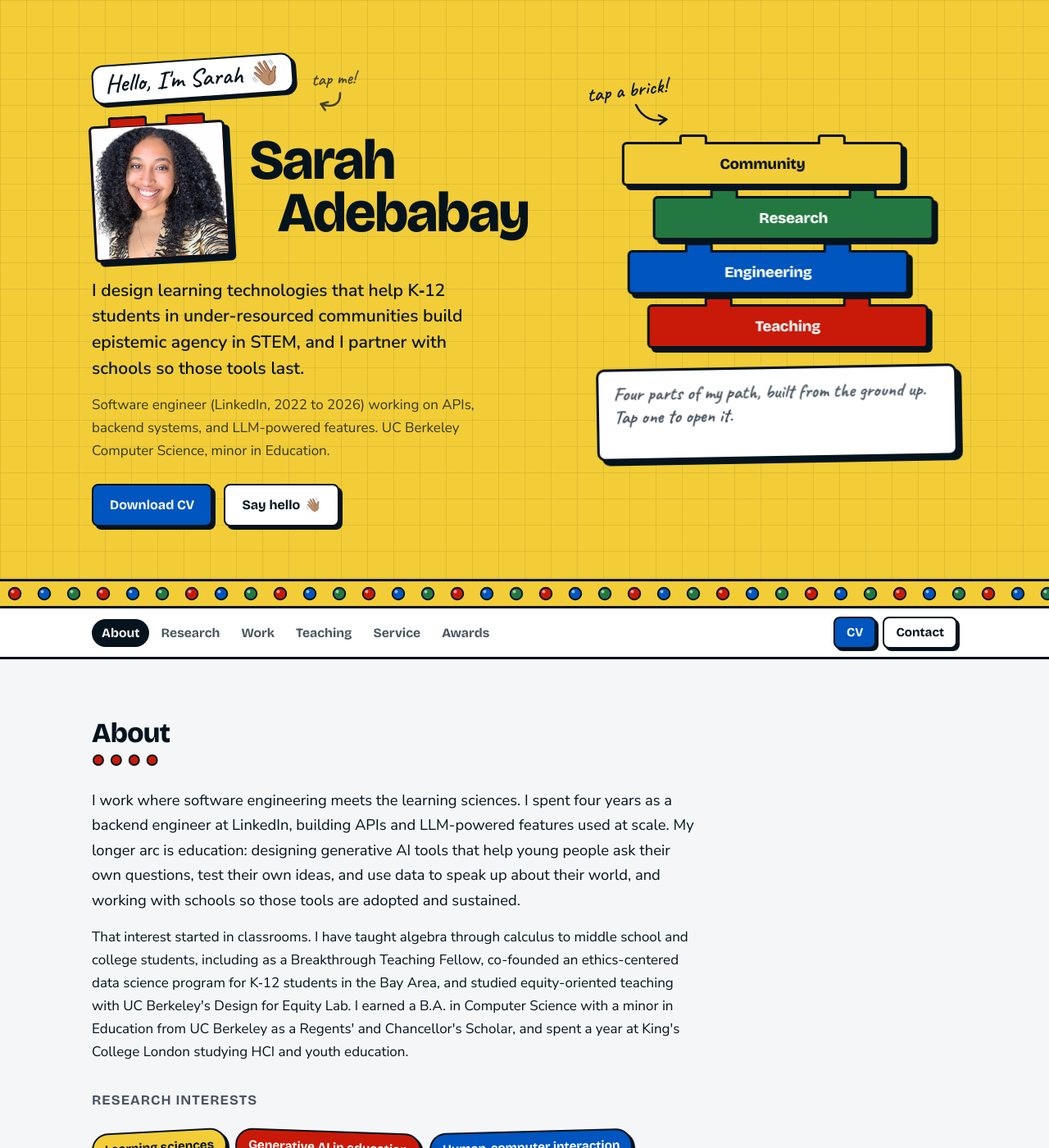
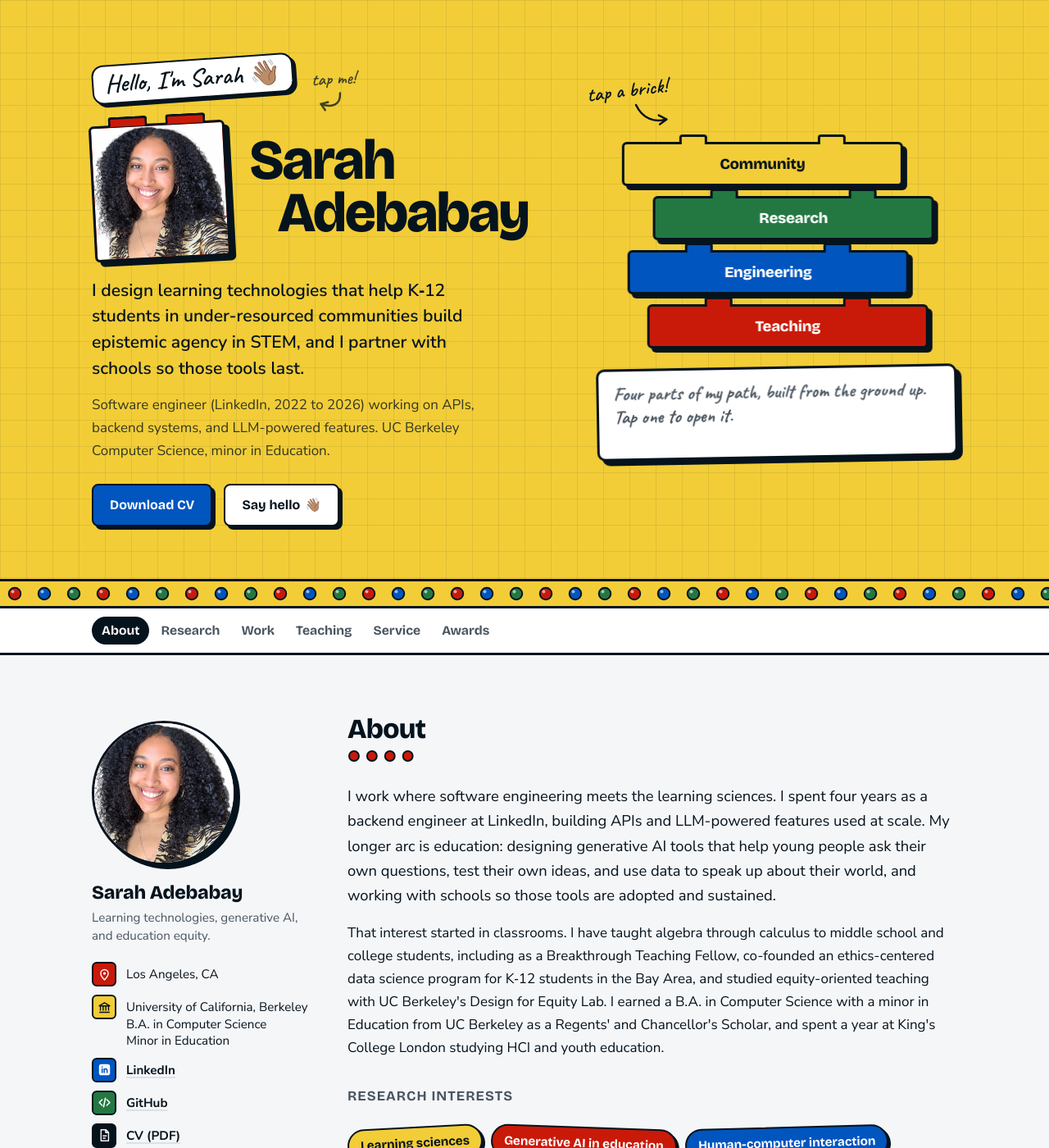
Before and after one commit to sarah-adebabay/sarah-adebabay.github.io, a Jekyll site: the page built from _pages/about.md, in a window 1280 px wide and 1400 px high. Shown: the whole window at 82% size. Built offline with Jekyll 4.4.1, drawn with Linux system fonts in a browser that asks for light colours.

Commit message:
Add a sticky profile column to the left of the homepage
Photo, name, short bio, Los Angeles, CA, UC Berkeley (three lines), LinkedIn,
GitHub and CV, each with a colored icon tile. Shows from 1024px, where the top
bar drops its CV/Contact buttons; below that the hero covers it and the top bar
gains a LinkedIn button. Layout check now accepts the column as the content edge.

Co-Authored-By: Claude Opus 5.5 <noreply@anthropic.com>

```diff
--- a/_config.yml
+++ b/_config.yml
@@ -27,7 +27,7 @@ author:
   name             : "Sarah Adebabay"
   pronouns         : # example: "she/her"
   bio              : "Learning technologies, generative AI, and education equity. UC Berkeley CS, minor in Education."
-  location         : "California"
+  location         : "Los Angeles, CA"
   employer         :
   uri              : # URL
   email            : # left blank on purpose (no public email)
--- a/_data/home.yml
+++ b/_data/home.yml
@@ -103,3 +103,12 @@ greetings:
     note: "H-E-L-L-O, fingerspelled in ASL"
   - text: "¡Hola!"
     note: "hello in Spanish"
+
+# Profile column on the left of the homepage (screens 1024px and wider). Location, LinkedIn and GitHub come from
+# site.author in _config.yml; the photo is `photo` above. Each education line shows on its own row.
+profile:
+  bio: "Learning technologies, generative AI, and education equity."
+  education:
+    - "University of California, Berkeley"
+    - "B.A. in Computer Science"
+    - "Minor in Education"
--- /dev/null
+++ b/_includes/brick/profile.html
@@ -0,0 +1,18 @@
+{% comment %}Left profile column on the home page: photo, name, short bio, place, school and links. Sticks while you scroll; hidden below 1024px, where the hero shows the same things.{% endcomment %}
+{% include base_path %}
+{% assign h = site.data.home %}
+{% assign a = site.author %}
+<aside class="profile" aria-label="About Sarah">
+  <img class="profile-photo" src="{{ base_path }}{{ h.photo }}" alt="{{ h.photo_alt }}">
+  <div>
+    <p class="profile-name">{{ a.name }}</p>
+    {% if h.profile.bio %}<p class="profile-bio">{{ h.profile.bio }}</p>{% endif %}
+  </div>
+  <ul class="profile-list">
+    {% if a.location %}<li class="t-red"><span class="tile"><svg viewBox="0 0 24 24" aria-hidden="true"><path d="M12 21s-6.5-6-6.5-11a6.5 6.5 0 0113 0c0 5-6.5 11-6.5 11z" fill="none" stroke="currentColor" stroke-width="2"/><circle cx="12" cy="10" r="2.3" fill="currentColor"/></svg></span><span><span class="sr-only">Location: </span>{{ a.location }}</span></li>{% endif %}
+    {% if h.profile.education %}<li class="t-yellow"><span class="tile"><svg viewBox="0 0 24 24" aria-hidden="true"><path d="M3 9.5L12 4l9 5.5z M5 10.5v7 M9.7 10.5v7 M14.3 10.5v7 M19 10.5v7 M3 20.5h18" fill="none" stroke="currentColor" stroke-width="2" stroke-linejoin="round"/></svg></span><span><span class="sr-only">Education: </span>{% for e in h.profile.education %}<span class="line">{{ e }}</span>{% endfor %}</span></li>{% endif %}
+    {% if a.linkedin %}<li class="t-blue"><span class="tile"><svg viewBox="0 0 24 24" aria-hidden="true"><rect x="2.5" y="2.5" width="19" height="19" rx="4" fill="currentColor"/><path d="M8 10.5v6.5 M8 7.2v.1 M11.5 17v-6.5 M11.5 13.5c0-1.9 1.1-3 2.6-3s2.4 1 2.4 3V17" fill="none" stroke="#0055BF" stroke-width="2.2" stroke-linecap="round"/></svg></span><a href="https://www.linkedin.com/in/{{ a.linkedin }}/">LinkedIn</a></li>{% endif %}
+    {% if a.github %}<li class="t-green"><span class="tile"><svg viewBox="0 0 24 24" aria-hidden="true"><path d="M8 7l-5 5 5 5 M16 7l5 5-5 5 M13.5 4.5l-3 15" fill="none" stroke="currentColor" stroke-width="2.2" stroke-linecap="round" stroke-linejoin="round"/></svg></span><a href="https://github.com/{{ a.github }}">GitHub</a></li>{% endif %}
+    <li class="t-ink"><span class="tile"><svg viewBox="0 0 24 24" aria-hidden="true"><path d="M6 2.5h8.5l4.5 4.5v14.5H6z M14 2.5V7.5h5 M9 13h7 M9 17h5" fill="none" stroke="currentColor" stroke-width="2" stroke-linejoin="round"/></svg></span><a href="{{ base_path }}/files/Sarah-Adebabay-CV.pdf">CV (PDF)</a></li>
+  </ul>
+</aside>
--- a/_includes/brick/section-nav.html
+++ b/_includes/brick/section-nav.html
@@ -6,5 +6,6 @@
 </ul>
 <div class="nav-buttons">
   <a class="nav-btn cv" href="{{ base_path }}/cv/"{% if page.url == '/cv/' %} aria-current="page"{% endif %}>CV</a>
+  {% if site.author.linkedin %}<a class="nav-btn li-btn" href="https://www.linkedin.com/in/{{ site.author.linkedin }}/" aria-label="LinkedIn"><svg viewBox="0 0 24 24" aria-hidden="true"><rect x="2.5" y="2.5" width="19" height="19" rx="4" fill="currentColor"/><path d="M8 10.5v6.5 M8 7.2v.1 M11.5 17v-6.5 M11.5 13.5c0-1.9 1.1-3 2.6-3s2.4 1 2.4 3V17" fill="none" stroke="var(--surface)" stroke-width="2.2" stroke-linecap="round" style="stroke: var(--surface)"/></svg></a>{% endif %}
   <a class="nav-btn contact-btn" href="{{ include.prefix }}#contact">Contact</a>
 </div>
--- a/_layouts/brick-home.html
+++ b/_layouts/brick-home.html
@@ -8,7 +8,7 @@
 <head>
 {% include brick/head.html %}
 </head>
-<body class="nav-{{ h.nav_style | default: 'side' }}">
+<body class="nav-{{ h.nav_style | default: 'side' }}{% if h.nav_style == 'top' %} has-profile{% endif %}">
 <a class="skip" href="#main">Skip to content</a>
 
 <header class="hero">
@@ -102,6 +102,7 @@
   </nav>
   {% endif %}
 
+  {% if navstyle == 'top' %}{% include brick/profile.html %}{% endif %}
   <main id="main">
     {% assign projects = site.portfolio | sort: "order" %}
 
--- a/assets/css/brick.css
+++ b/assets/css/brick.css
@@ -580,3 +580,33 @@ nav.side .nav-buttons { flex-direction: column; align-items: flex-start; gap: 12
   .bar-top .tabs a { padding: 4px 7px; font-size: 0.86rem; }
   .bar-top .nav-btn { padding: 4px 10px; font-size: 0.86rem; }
 }
+
+/* ---------- Profile column (home, top nav) ----------
+   From 1024px a sticky column left of the text holds photo, name, bio, place, school and links,
+   so the top bar drops its CV/Contact buttons. Below 1024px the column hides (the hero shows the same things)
+   and the top bar keeps CV and gains a LinkedIn button. */
+.profile { display: none; }
+.nav-btn.li-btn { display: none; }
+.nav-btn.li-btn svg { width: 18px; height: 18px; display: block; }
+.profile-photo { display: block; width: 176px; height: 176px; object-fit: cover; border-radius: 50%; border: 3px solid var(--line); box-shadow: 5px 5px 0 var(--line); background: #fff; }
+.profile-name { font-family: var(--display); font-weight: 800; font-size: 1.45rem; line-height: 1.15; letter-spacing: -.01em; margin: 0; }
+.profile-bio { margin: 6px 0 0; font-size: .95rem; line-height: 1.5; color: var(--muted); }
+.profile-list { list-style: none; margin: 0; padding: 0; display: grid; gap: 10px; font-size: .95rem; line-height: 1.35; }
+.profile-list li { display: flex; align-items: flex-start; gap: 12px; }
+.profile-list li > span:last-child, .profile-list li > a { padding-top: 5px; }
+.profile-list .line { display: block; }
+.profile-list .tile { width: 30px; height: 30px; flex: none; display: grid; place-items: center; border: 2px solid var(--line); border-radius: 6px; background: var(--t); color: var(--tc, #fff); }
+.profile-list .tile svg { width: 17px; height: 17px; }
+.profile-list .t-red { --t: #C91A09; } .profile-list .t-yellow { --t: #F2CD37; --tc: #05131D; } .profile-list .t-blue { --t: #0055BF; }
+.profile-list .t-green { --t: #237841; } .profile-list .t-ink { --t: var(--ink); --tc: var(--paper); }
+.profile-list a { color: var(--ink); text-decoration-color: var(--soft); }
+.profile-list a:hover { text-decoration-color: var(--sun); }
+@media (min-width: 1024px) {
+  .has-profile .wrap.no-side { grid-template-columns: 264px minmax(0, 1fr); gap: 48px; }
+  .has-profile .profile { display: flex; flex-direction: column; gap: 20px; position: sticky; top: 92px; align-self: start; margin-top: 80px; }
+  .has-profile .bar-top .nav-buttons { display: none; }
+}
+@media (max-width: 1023px) {
+  .bar-top .nav-btn.li-btn { display: inline-flex; align-items: center; padding-left: 8px; padding-right: 8px; }
+}
+@media print { .profile { display: none; } }
```
Also changed, not shown: scripts/layout-check.mjs (+4 -4 lines).
